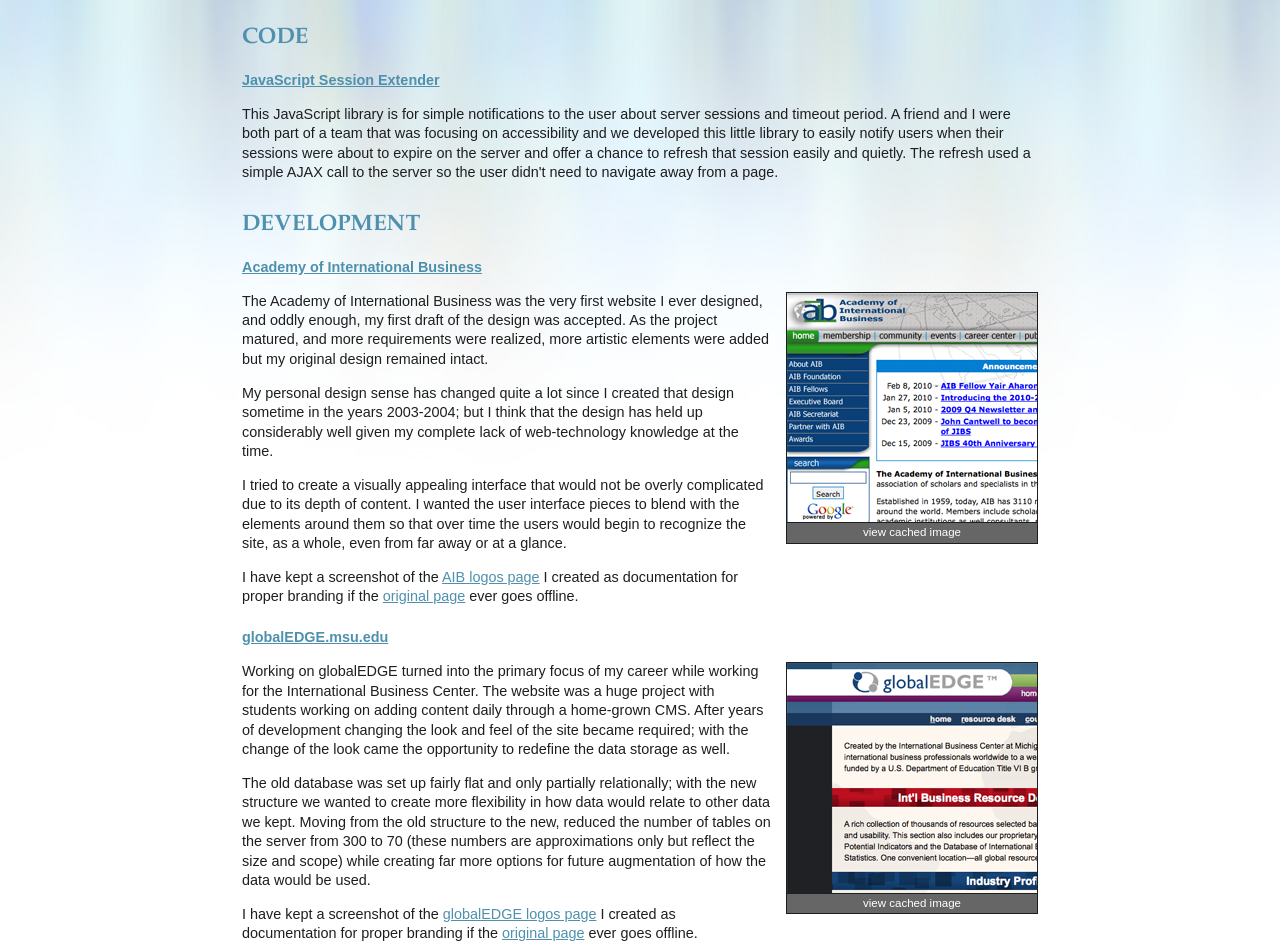
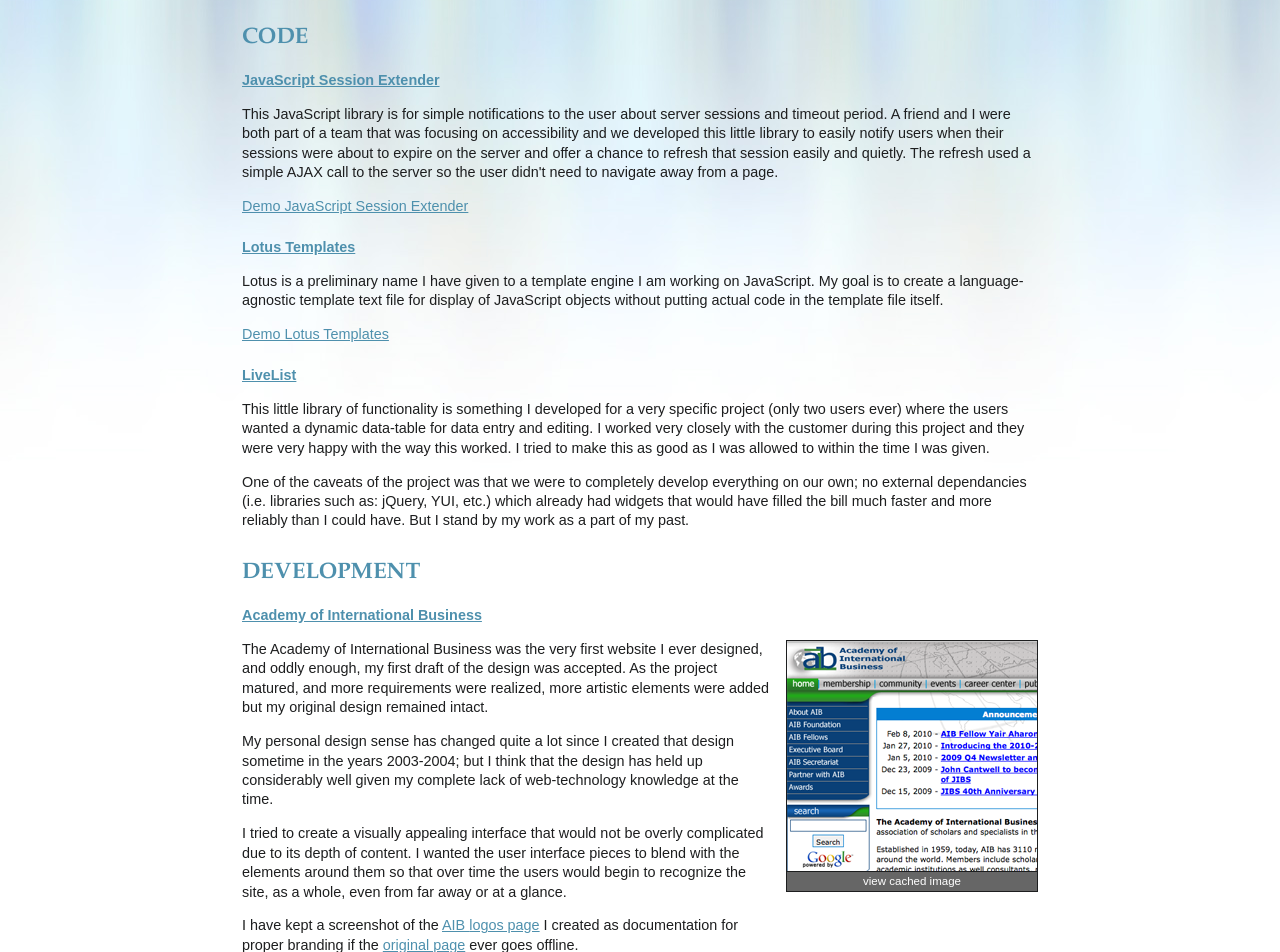
Before and after one commit to kalisjoshua/joshuakalis.com, a PHP site: page /portfolio in a window 1280 px wide. Shown: the part 133-1085 px from the top of the page. Run offline with PHP 8.4, Linux system fonts and the light colour scheme.

Commit message:
added projects to portfolio and moved script tags up into head for IE

```diff
--- a/website/portfolio.php
+++ b/website/portfolio.php
@@ -6,6 +6,15 @@
 <h2>Code</h2>
 <h3><a href="http://code.google.com/p/js-session-extender/" title="">JavaScript Session Extender</a></h3>
 <p>This JavaScript library is for simple notifications to the user about server sessions and timeout period. A friend and I were both part of a team that was focusing on accessibility and we developed this little library to easily notify users when their sessions were about to expire on the server and offer a chance to refresh that session easily and quietly. The refresh used a simple AJAX call to the server so the user didn't need to navigate away from a page.</p>
+<p><a href="<?php echo "$domain/website/"; ?>demos/jsx/test.html" title="">Demo JavaScript Session Extender</a></p>
+
+<h3><a href="http://code.google.com/p/lotustemplate/" title="">Lotus Templates</a></h3>
+<p>Lotus is a preliminary name I have given to a template engine I am working on JavaScript. My goal is to create a language-agnostic template text file for display of JavaScript objects without putting actual code in the template file itself.</p>
+<p><a href="<?php echo "$domain/website/"; ?>demos/Lotus/example.htm" title="">Demo Lotus Templates</a></p>
+
+<h3><a href="<?php echo "$domain/website/"; ?>demos/LiveList/index.htm" title="">LiveList</a></h3>
+<p>This little library of functionality is something I developed for a very specific project (only two users ever) where the users wanted a dynamic data-table for data entry and editing. I worked very closely with the customer during this project and they were very happy with the way this worked. I tried to make this as good as I was allowed to within the time I was given.</p>
+<p>One of the caveats of the project was that we were to completely develop everything on our own; no external dependancies (i.e. libraries such as: jQuery, YUI, etc.) which already had widgets that would have filled the bill much faster and more reliably than I could have. But I stand by my work as a part of my past.</p>
 
 
 <h2>Development</h2>
--- a/website/themes/default/template.php
+++ b/website/themes/default/template.php
@@ -4,6 +4,9 @@
 <meta charset="utf-8" />
 <title><?php echo ucfirst($page)." - $pageTitle"; ?></title>
 <meta name="description" content="<?php echo $pageDesc;?>" />
+
+<!--[if IE]><script src="http://html5shiv.googlecode.com/svn/trunk/html5.js"></script><![endif]-->
+<script src="<?php echo "$domain/website/themes/$theme"; ?>/js/all.js.min.php"></script>
 
 <link rel="stylesheet" href="<?php echo "$domain/website/themes/$theme"; ?>/css/css.min.php" type="text/css" />
 <link rel="stylesheet" href="<?php echo "$domain/website/themes/$theme"; ?>/css/print.css" type="text/css" media="print" />
@@ -37,7 +40,5 @@
         <a href="http://www.w3.org/WAI/WCAG2AAA-Conformance" title="Explanation of WCAG 2.0 Level Triple-A Conformance">W3C WAI-AAA WCAG 2.0</a>
     </footer>
 
-<!--[if IE]><script src="http://html5shiv.googlecode.com/svn/trunk/html5.js"></script><![endif]-->
-<script src="<?php echo "$domain/website/themes/$theme"; ?>/js/all.js.min.php"></script>
 </body>
 </html>
```
